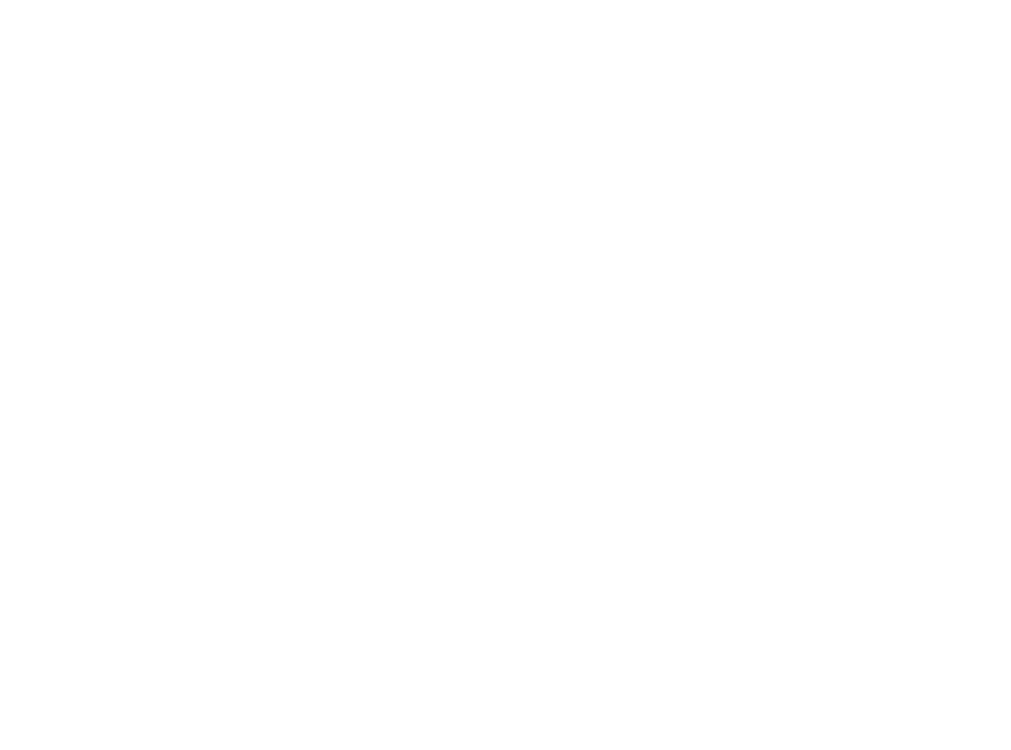
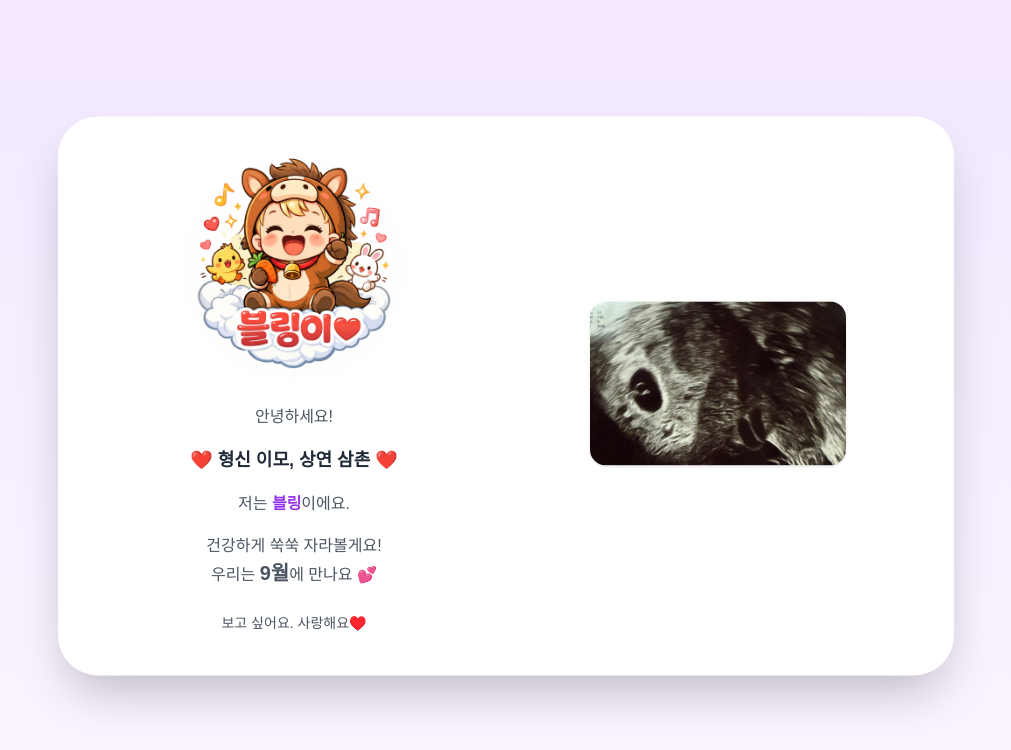
Before and after one commit to purity87/coming-out-card, a Nuxt app: page /hs in a window 1280 px wide. Before the commit this address had no page. Shown: the top 750 px of the page, without its empty margins (134-1145 px from the left). Built offline with nearby package versions, Linux system fonts and the light colour scheme; a web font is replaced by a local one.

Commit message:
친구들용 추가

```diff
--- /dev/null
+++ b/app/pages/hs.vue
@@ -0,0 +1,25 @@
+<script setup lang="ts">
+import Card from '~/components/Card.vue'
+
+const title = '❤️ 형신 이모, 상연 삼촌 ❤️'
+const mainText = '저는 <span class="text-purple-600 font-bold">블링</span>이에요.'
+const subText = '건강하게 쑥쑥 자라볼게요!<br/> 우리는 <span class="font-semibold text-xl">9월</span>에 만나요 💕'
+const footerText = '보고 싶어요. 사랑해요♥️'
+const babyImage = '/bling-baby.png'
+
+// 필요 시 옵션
+const ultrasoundSrc = "5w5d.png"
+const heartbeatSrc = undefined
+</script>
+
+<template>
+  <Card
+      :title="title"
+      :mainText="mainText"
+      :subText="subText"
+      :footerText="footerText"
+      :babyImage="babyImage"
+      :ultrasoundSrc="ultrasoundSrc"
+      :heartbeatSrc="heartbeatSrc"
+  />
+</template>
--- a/app/pages/index.vue
+++ b/app/pages/index.vue
@@ -15,7 +15,9 @@
   { name: '삼촌', uri: '/samchon' },
   { name: '이모&이모부', uri: '/mama-family' },
   { name: '고모&고모부', uri: '/papa-family' },
-  { name: '엄마&아빠 친구들', uri: '/ma-pa-friends' }
+  { name: '엄마&아빠 친구들', uri: '/ma-pa-friends' },
+  { name: '형신&상연', uri: '/hs' },
+  { name: '성인&도영', uri: '/si' }
 ])
 
 // QR 생성
--- /dev/null
+++ b/app/pages/si.vue
@@ -0,0 +1,25 @@
+<script setup lang="ts">
+import Card from '~/components/Card.vue'
+
+const title = '❤️ 성인 이모, 도영 삼촌 ❤️'
+const mainText = '저는 <span class="text-purple-600 font-bold">블링</span>이에요.'
+const subText = '건강하게 쑥쑥 자라볼게요!<br/> 우리는 <span class="font-semibold text-xl">9월</span>에 만나요 💕'
+const footerText = '보고 싶어요. 사랑해요♥️'
+const babyImage = '/bling-baby.png'
+
+// 필요 시 옵션
+const ultrasoundSrc = "5w5d.png"
+const heartbeatSrc = undefined
+</script>
+
+<template>
+  <Card
+      :title="title"
+      :mainText="mainText"
+      :subText="subText"
+      :footerText="footerText"
+      :babyImage="babyImage"
+      :ultrasoundSrc="ultrasoundSrc"
+      :heartbeatSrc="heartbeatSrc"
+  />
+</template>
```
Also changed, not shown: public/5w5d.png (added).
